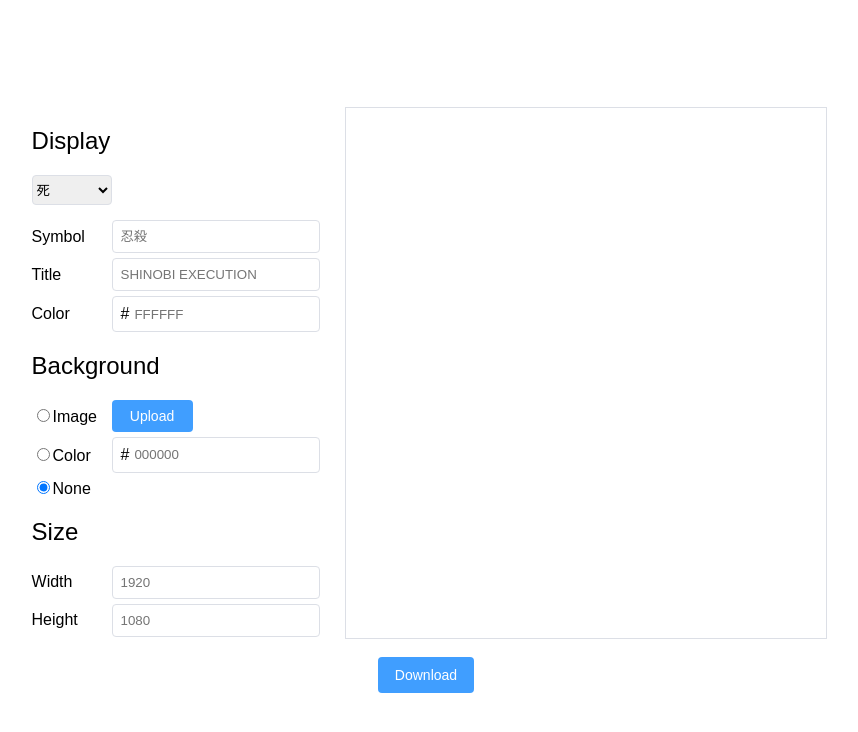
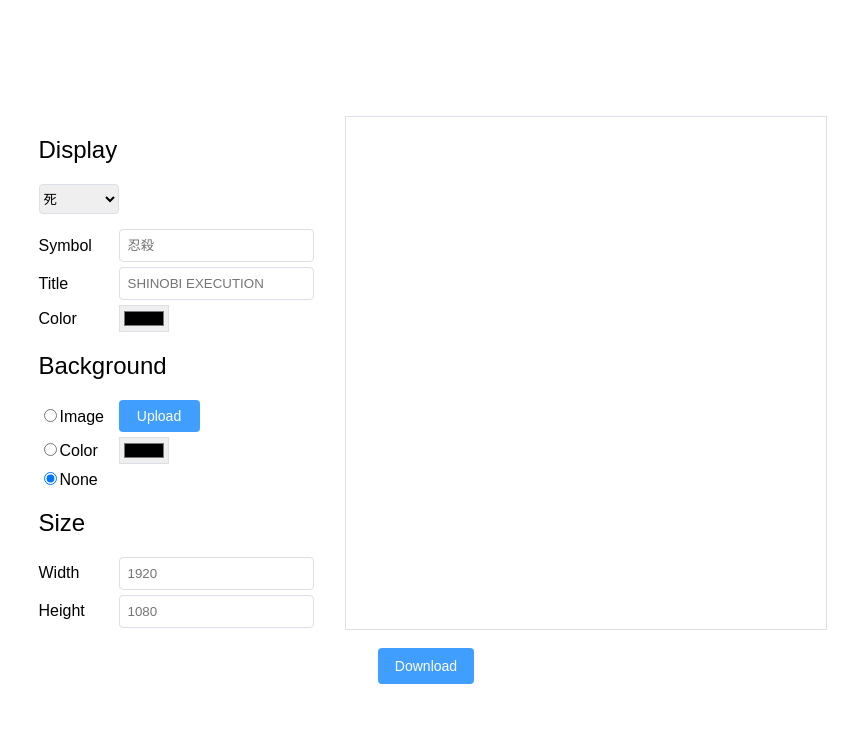
Before and after one commit to lomirus/sekiro-symbols-generator, a React app: page / in a window 1280 px wide. Shown: the top 732 px of the page, without its empty margins (214-1072 px from the left). Built offline with nearby package versions, Linux system fonts and the light colour scheme.

Commit message:
feat: replace some text inputs to color inputs

```diff
--- a/src/components/options/Inputs.tsx
+++ b/src/components/options/Inputs.tsx
@@ -1,4 +1,5 @@
 import Radio from './inputs/Radio';
 import Text from './inputs/Text';
+import Color from './inputs/Color';
 
-export { Radio, Text };
+export { Radio, Text, Color };
--- a/src/components/options/export/Background.tsx
+++ b/src/components/options/export/Background.tsx
@@ -2,7 +2,7 @@ import { ReactElement } from 'react';
 import { CSSObject } from '@emotion/react';
 
 import { FileInput } from '../../Buttons';
-import { Text as TextInput, Radio } from '../Inputs'
+import { Text as TextInput, Color as ColorInput, Radio } from '../Inputs'
 import Option from '../Option';
 
 const Styles: Record<string, CSSObject> = {
@@ -19,7 +19,7 @@ const BackgroundOptions = (): ReactElement => (
         <FileInput />
 
         <Radio group="background">Color</Radio>
-        <TextInput prefix="#" placeholder="000000"/>
+        <ColorInput />
 
         <Radio group="background" checked={true}>None</Radio>
     </Option>
--- a/src/components/options/export/Display.tsx
+++ b/src/components/options/export/Display.tsx
@@ -1,7 +1,7 @@
 import { ReactElement } from 'react';
 import { CSSObject } from '@emotion/react';
 
-import { Text as TextInput } from '../Inputs'
+import { Text as TextInput, Color as ColorInput } from '../Inputs'
 import Option from '../Option';
 
 const presets: Array<{
@@ -51,7 +51,7 @@ const MainOptions = (): ReactElement => (
         }>
         <span>Symbol</span><TextInput placeholder="忍殺" />
         <span>Title</span><TextInput placeholder="SHINOBI EXECUTION" />
-        <span>Color</span><TextInput prefix="#" placeholder="FFFFFF" />
+        <span>Color</span><ColorInput />
     </Option>
 )
 
--- /dev/null
+++ b/src/components/options/inputs/Color.tsx
@@ -0,0 +1,17 @@
+import { ReactElement } from 'react';
+import { CSSObject } from '@emotion/react';
+
+const colorInputStyle: CSSObject = {
+    border: "1px solid #dcdfe6",
+    transition: "border-color .2s cubic-bezier(.645,.045,.355,1)",
+    "&:focus": {
+        border: "solid 1px #409eff"
+    }
+}
+
+const ColorInput = (): ReactElement => (
+    <input type="color" css={colorInputStyle} />
+)
+
+
+export default ColorInput;
```
